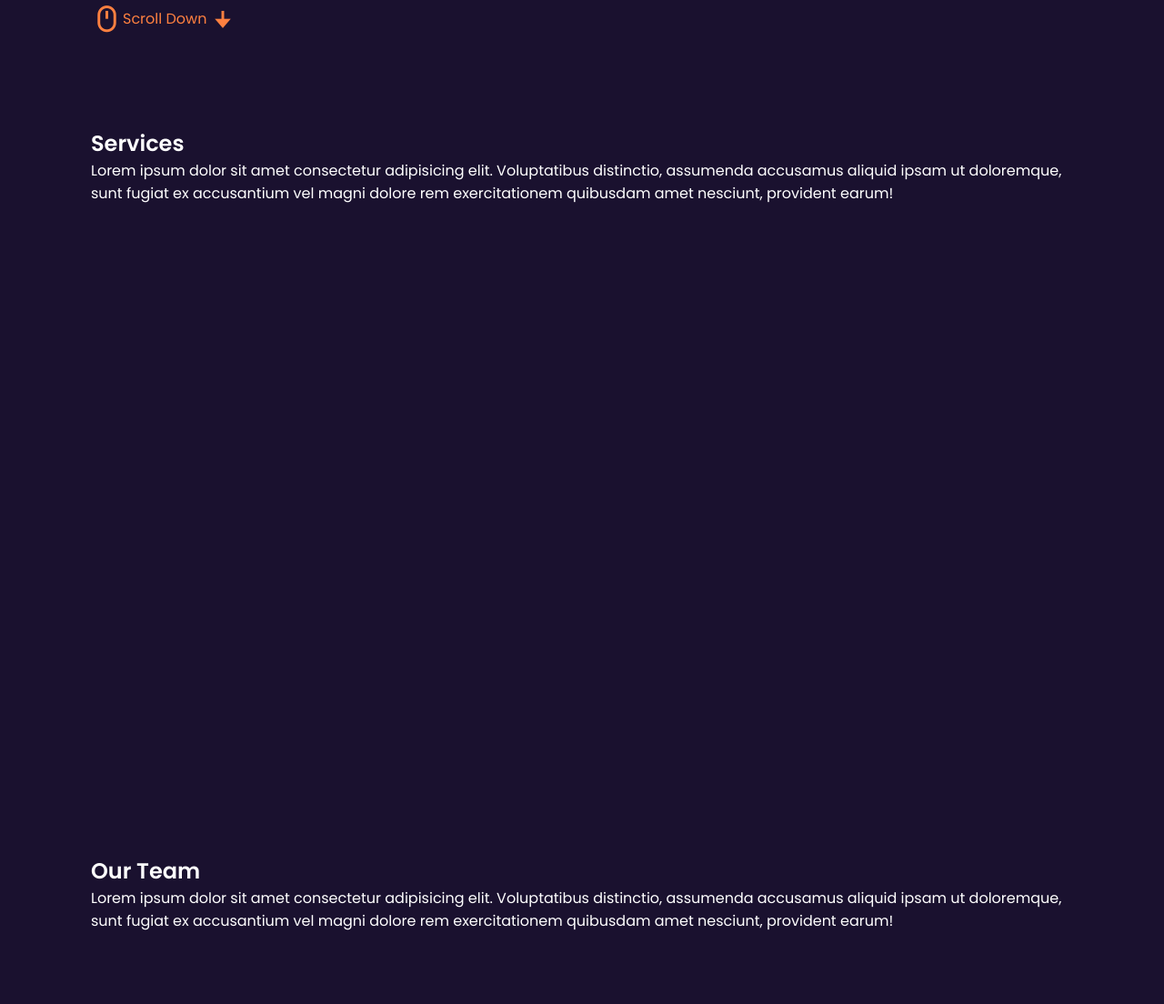
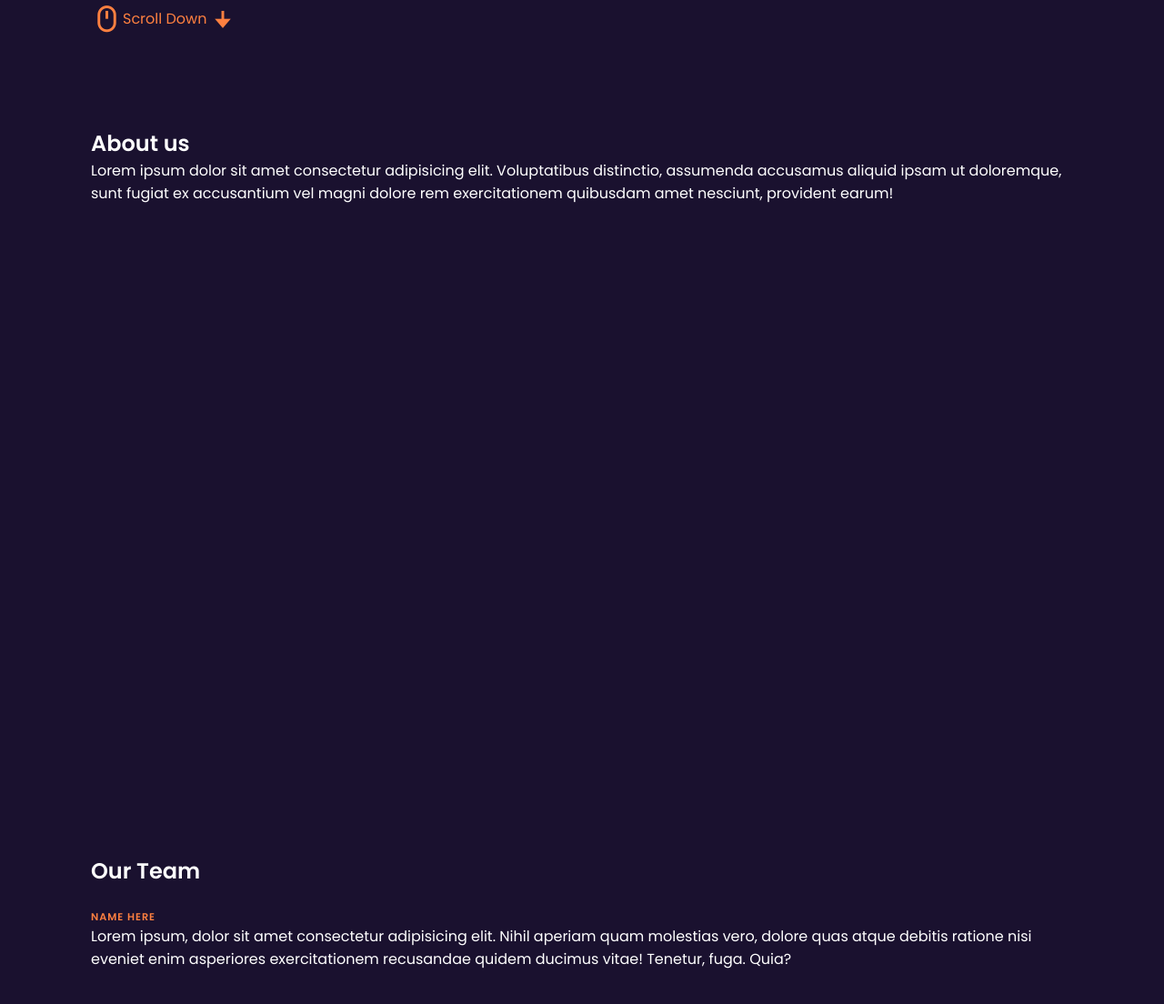
Before and after one commit to department19/Agency-Website, a plain HTML site: page index.html in a window 1280 px wide. Shown: the part 730-1834 px from the top of the page at 91% size. Drawn offline with nearby package versions, Linux system fonts and the light colour scheme; a web font is replaced by a local one.

Commit message:
- added div for the team grid - put in html elements for a basic team memeber card

```diff
--- a/index.html
+++ b/index.html
@@ -19,9 +19,9 @@
       <a href="#home" class="logo"><i class="bx bx-play"></i>Ambs</a>
       <div class="toggle"></div>
       <ul class="menu">
-        <li><a href="#services">Services</a></li>
+        <li><a href="#about-us">About Us</a></li>
         <li><a href="#our-team">Our Team</a></li>
-        <li><a href="#">Agency</a></li>
+        <!-- <li><a href="#">Agency</a></li> -->
         <li><a href="#contact-us" class="active-btn">Contact Us</a></li>
       </ul>
     </nav>
@@ -48,13 +48,24 @@
         <i class="bx bxs-down-arrow-alt"></i>
       </a>
     </section>
-    <section id="services">
-      <h1>Services</h1>
+    <section id="about-us">
+      <h1>About us</h1>
       <p>Lorem ipsum dolor sit amet consectetur adipisicing elit. Voluptatibus distinctio, assumenda accusamus aliquid ipsam ut doloremque, sunt fugiat ex accusantium vel magni dolore rem exercitationem quibusdam amet nesciunt, provident earum!</p>
     </section>
+
     <section id="our-team">
       <h1>Our Team</h1>
-      <p>Lorem ipsum dolor sit amet consectetur adipisicing elit. Voluptatibus distinctio, assumenda accusamus aliquid ipsam ut doloremque, sunt fugiat ex accusantium vel magni dolore rem exercitationem quibusdam amet nesciunt, provident earum!</p>
+      <div id="team-grid" class="grid">
+        <article class="team-card">
+          <div class="card-header">
+            <img src="images/" alt="">
+          </div>
+          <div class="card-body">
+            <h2 class="card-name">Name here</h2>
+            <p class="card-bio">Lorem ipsum, dolor sit amet consectetur adipisicing elit. Nihil aperiam quam molestias vero, dolore quas atque debitis ratione nisi eveniet enim asperiores exercitationem recusandae quidem ducimus vitae! Tenetur, fuga. Quia?</p>
+          </div>
+        </article>
+      </div>
     </section>
     <section id="contact-us">
       <h1>Contact us</h1>
```
